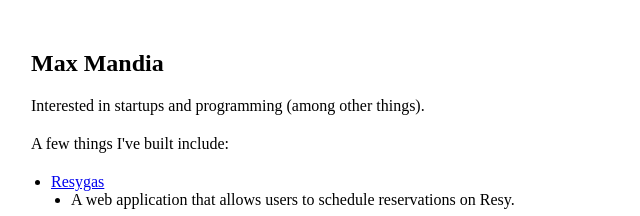
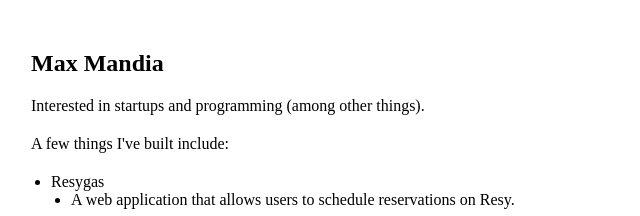
Before and after one commit to maxmandia/me, a plain HTML site: page index.html in a window 1280 px wide. Shown: the top 216 px of the page, 309-949 px from the left. Drawn offline with Linux system fonts and the light colour scheme.

Commit message:
fix: remove broken link

```diff
--- a/index.html
+++ b/index.html
@@ -13,7 +13,7 @@
       <p>A few things I've built include:</p>
       <ul class="ul-main">
         <li>
-          <a target="_blank" href="https://resygas.com">Resygas</a>
+          Resygas
           <ul>
             <li>
               A web application that allows users to schedule reservations on
```
